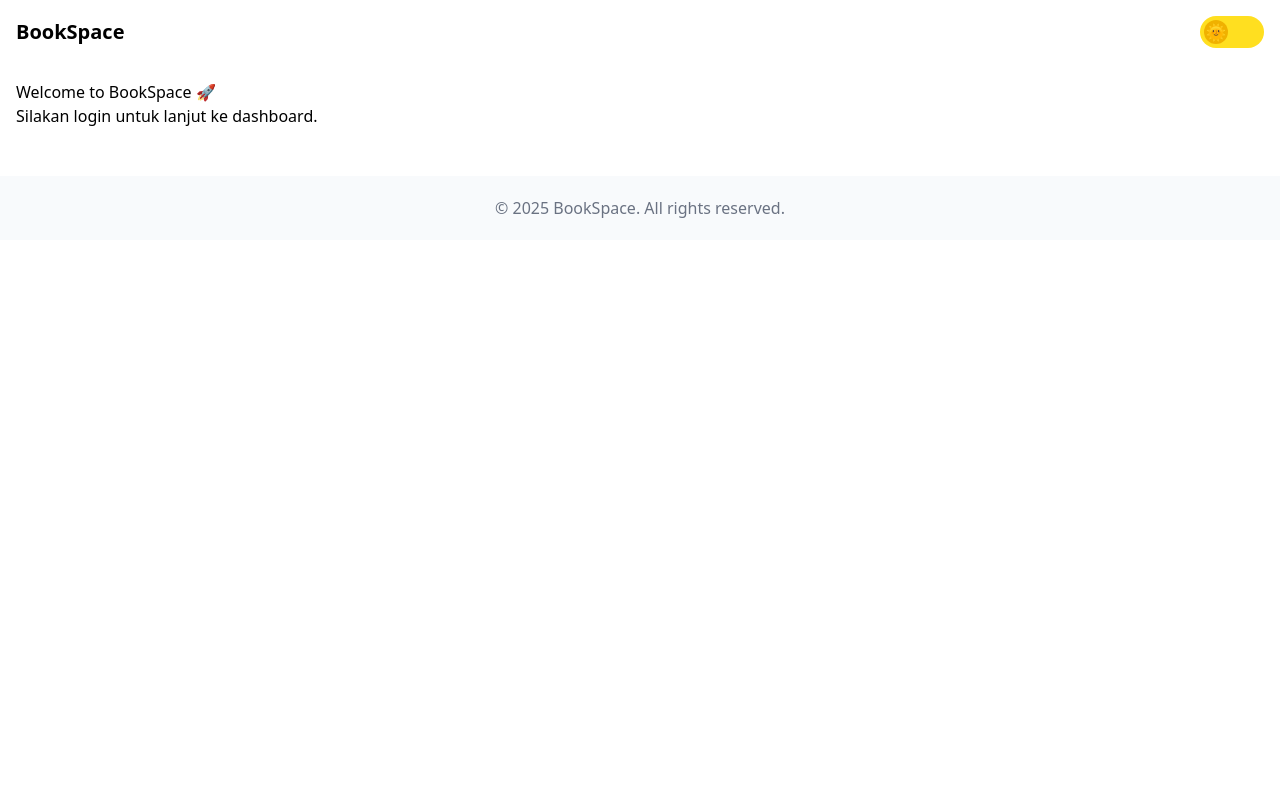
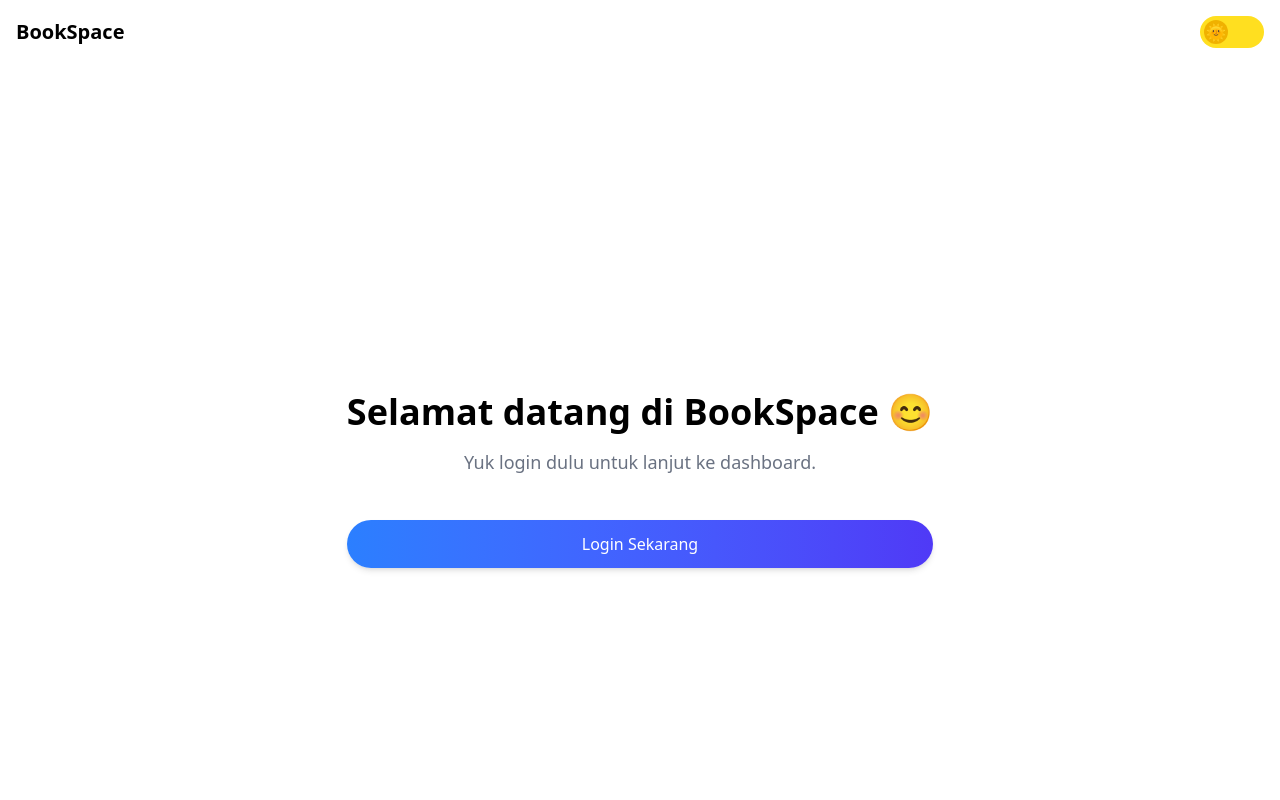
Before and after one commit to Priananda/BookSpace, a Next.js app: page / in a window 1280 px wide. Shown: the top 800 px of the page. Built offline with nearby package versions, Linux system fonts and the light colour scheme.

Commit message:
deploy 10

```diff
--- a/app/page.tsx
+++ b/app/page.tsx
@@ -1,8 +1,21 @@
+'use client';
+
+import Link from 'next/link';
+import AllButton from '../src/components/AllButton';
+
+
 export default function HomePage() {
   return (
-    <main>
-      <h1>Welcome to BookSpace 🚀</h1>
-      <p>Silakan login untuk lanjut ke dashboard.</p>
+    <main className="min-h-screen flex justify-center items-center text-center">
+      <div>
+        <h1 className="text-4xl font-bold mb-4">Selamat datang di BookSpace 😊</h1>
+        <p className="text-lg text-gray-500 mb-6">
+          Yuk login dulu untuk lanjut ke dashboard.
+        </p>
+      <Link href="/login">
+    <AllButton label="Login Sekarang" />
+  </Link>
+    </div>
     </main>
   );
 }
--- a/app/register/page.tsx
+++ b/app/register/page.tsx
@@ -15,7 +15,7 @@ const Register: React.FC = () => {
   });
   const router = useRouter();
 
-  const [showModal, setShowModal] = useState(true);
+  const [showModal, setShowModal] = useState(false);
   const [modalMessage, setModalMessage] = useState('');
 
 
```
